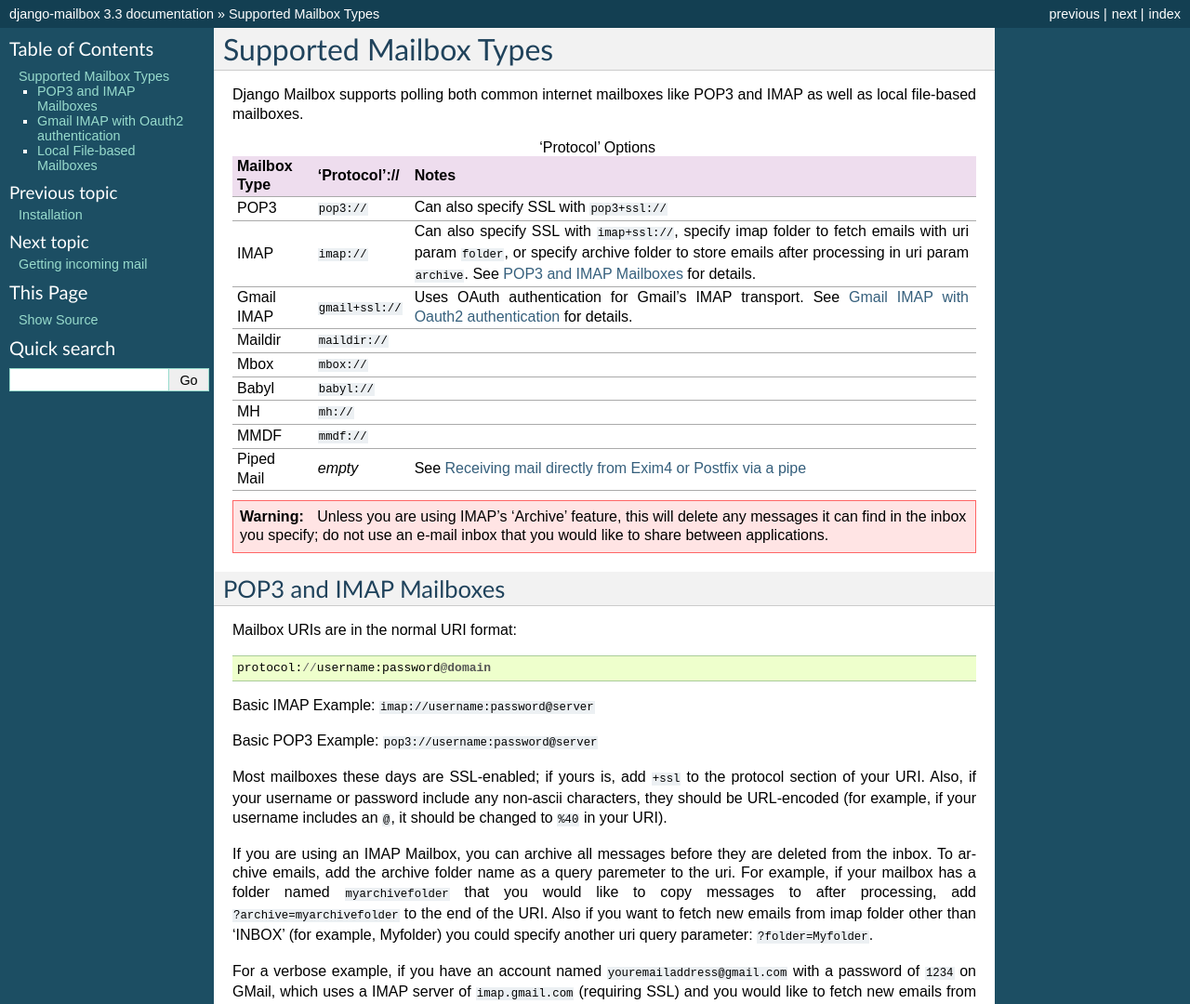
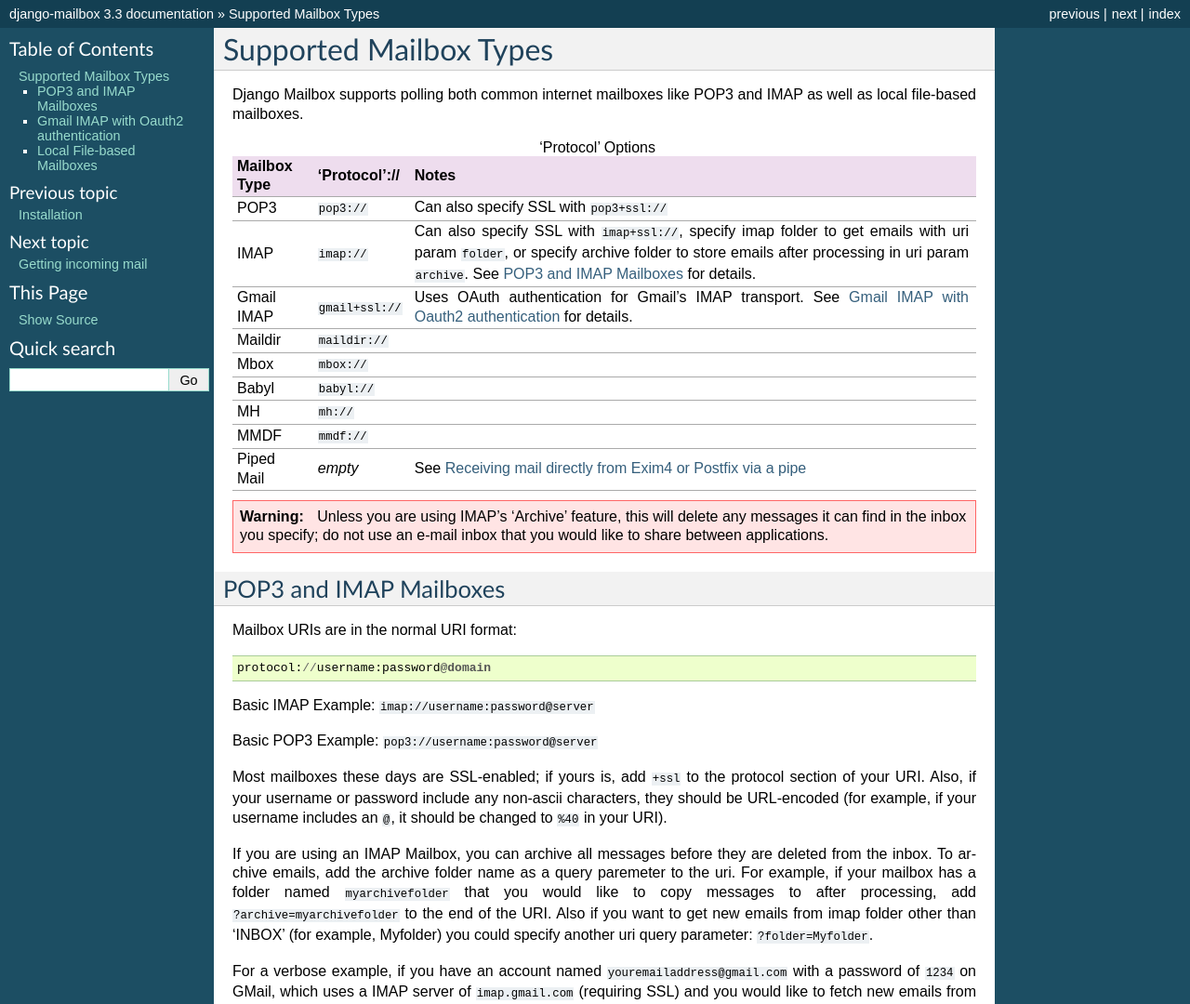
Before and after one commit to coddingtonbear/django-mailbox, a Sphinx documentation site: the page built from docs/topics/mailbox_types.rst, in a window 1280 px wide. Shown: the top 1080 px of the page at 93% size. Built offline with Sphinx 7.4.7, drawn with Linux system fonts in a browser that asks for light colours.

Commit message:
Update mailbox_types.rst

```diff
--- a/docs/topics/mailbox_types.rst
+++ b/docs/topics/mailbox_types.rst
@@ -11,7 +11,7 @@
   Mailbox Type 'Protocol'://    Notes
   ============ ================ =================================================================================================================================================================
   POP3         ``pop3://``      Can also specify SSL with ``pop3+ssl://``
-  IMAP         ``imap://``      Can also specify SSL with ``imap+ssl://``, specify imap folder to fetch emails with uri param ``folder``, or specify archive folder to store emails after processing in uri param ``archive``. See :ref:`pop3-and-imap-mailboxes` for details.
+  IMAP         ``imap://``      Can also specify SSL with ``imap+ssl://``, specify imap folder to get emails with uri param ``folder``, or specify archive folder to store emails after processing in uri param ``archive``. See :ref:`pop3-and-imap-mailboxes` for details.
   Gmail IMAP   ``gmail+ssl://`` Uses OAuth authentication for  Gmail's IMAP transport.  See :ref:`gmail-oauth` for details.
   Maildir      ``maildir://``
   Mbox         ``mbox://``
@@ -53,7 +53,7 @@
 name as a query paremeter to the uri.  For example, if your mailbox has a
 folder named ``myarchivefolder`` that you would like to copy messages to
 after processing, add ``?archive=myarchivefolder`` to the end of the URI.
-Also if you want to fetch new emails from imap folder  other than 'INBOX' (for example, Myfolder) you
+Also if you want to get new emails from imap folder  other than 'INBOX' (for example, Myfolder) you
 could specify another uri query parameter: ``?folder=Myfolder``.
 
 For a verbose example, if you have an account named
```
